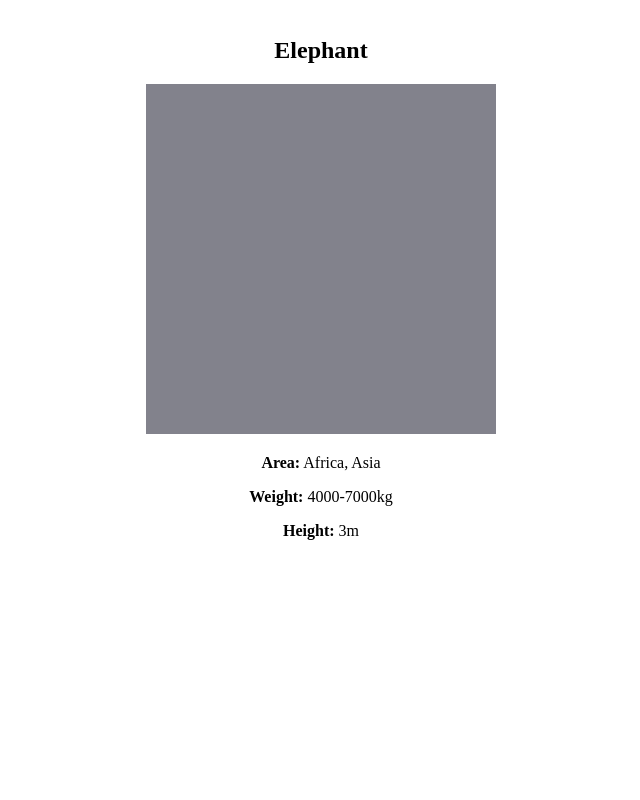
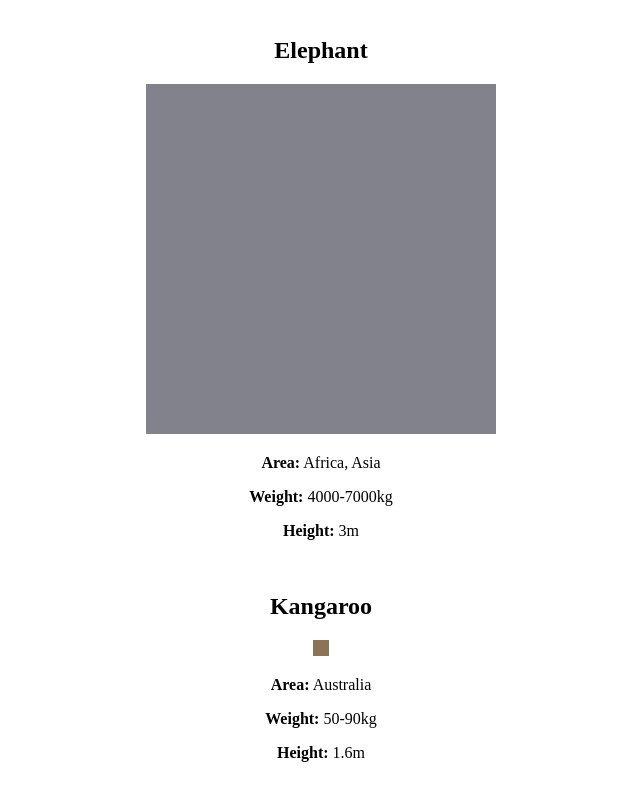
Before and after one commit to Vanek-Beast/8k31-6-dubrovin-wild-animals, a plain HTML site: page index.html in a window 1280 px wide. Shown: the part 504-1304 px from the top of the page, without its empty margins (319-959 px from the left). Before the commit the page ends 1086 px from the top, so only its background shows below. Drawn offline with Linux system fonts and the light colour scheme.

Commit message:
G-02: Added Kangaroo section

```diff
--- a/index.html
+++ b/index.html
@@ -25,5 +25,11 @@
 <p><b>Weight:</b> 4000-7000kg</p>
 <p><b>Height:</b> 3m</p>
 <br>
+<h2>Kangaroo</h2>
+<img src="pictures/paw_print.jpg">
+<p><b>Area:</b> Australia</p>
+<p><b>Weight:</b> 50-90kg</p>
+<p><b>Height:</b> 1.6m</p>
+<br>
 </body>
 </html>
```
